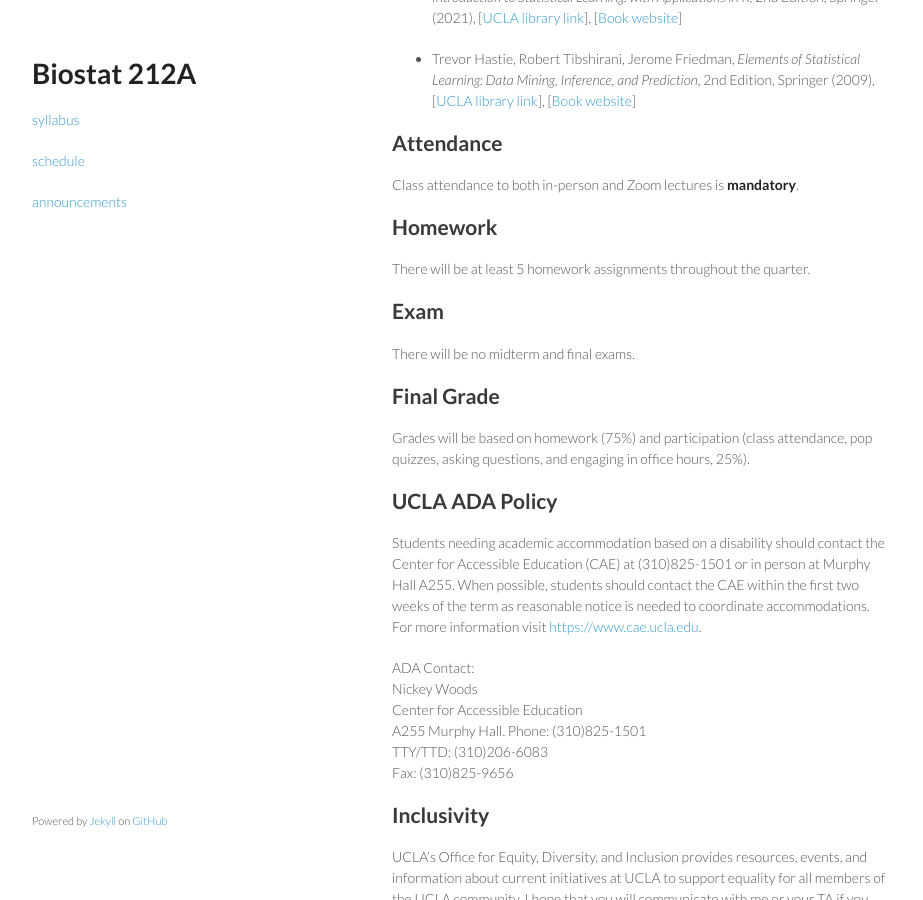
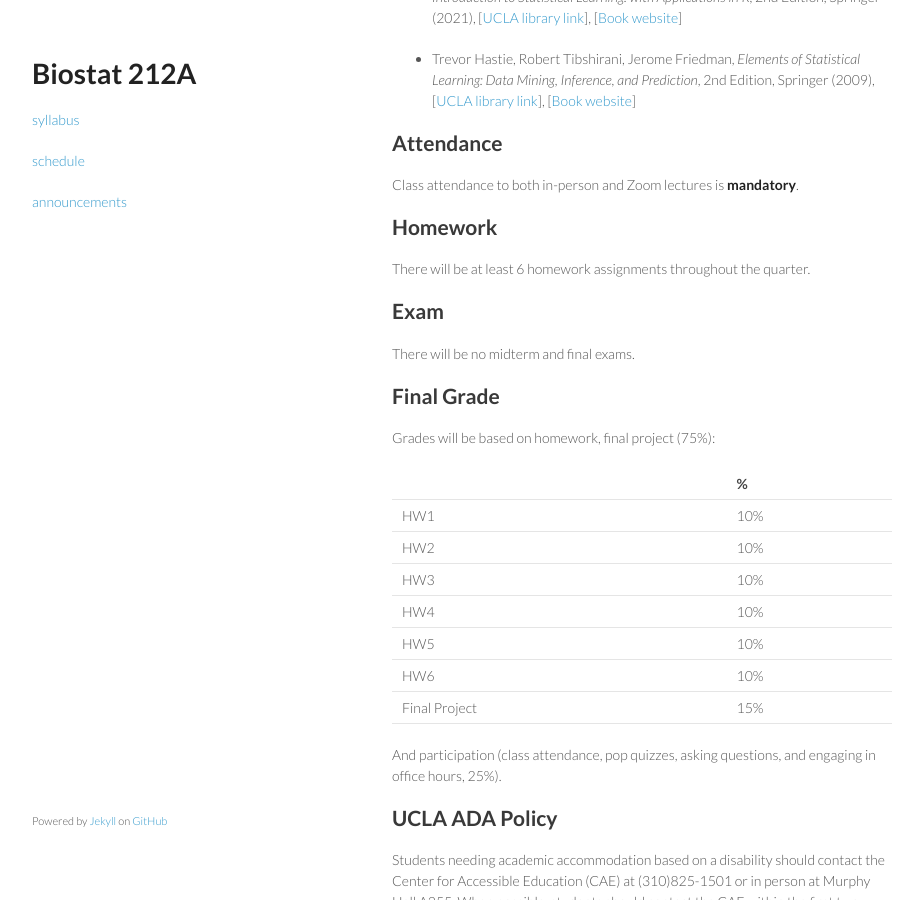
Before and after one commit to ucla-biostat-212a/2024winter, a Jekyll site: the page built from syllabus/syllabus.md, in a window 1280 px wide and 900 px high, scrolled down 1086 px. Shown: the whole window, without its empty margins (178-1101 px from the left). Built offline with Jekyll 4.4.1, drawn with Linux system fonts in a browser that asks for light colours.

Commit message:
revise syllabus

```diff
--- a/syllabus/syllabus.md
+++ b/syllabus/syllabus.md
@@ -53,7 +53,7 @@ Class attendance to both in-person and Zoom lectures is **mandatory**.
 
 ## Homework
 
-There will be at least 5 homework assignments throughout the quarter.
+There will be at least 6 homework assignments throughout the quarter.
 
 ## Exam
 
@@ -61,7 +61,19 @@ There will be no midterm and final exams.
 
 ## Final Grade
 
-Grades will be based on homework (75%) and participation (class attendance, pop quizzes, asking questions, and engaging in office hours, 25%).
+Grades will be based on homework, final project (75%):
+
+|         | %          |
+|--------------|---------------|
+| HW1  | 10% |
+| HW2  | 10% |
+| HW3  | 10% |
+| HW4  | 10% |
+| HW5  | 10% |
+| HW6  | 10% |
+| Final Project  | 15% |
+
+And participation (class attendance, pop quizzes, asking questions, and engaging in office hours, 25%).
 
 ## UCLA ADA Policy
 
```
